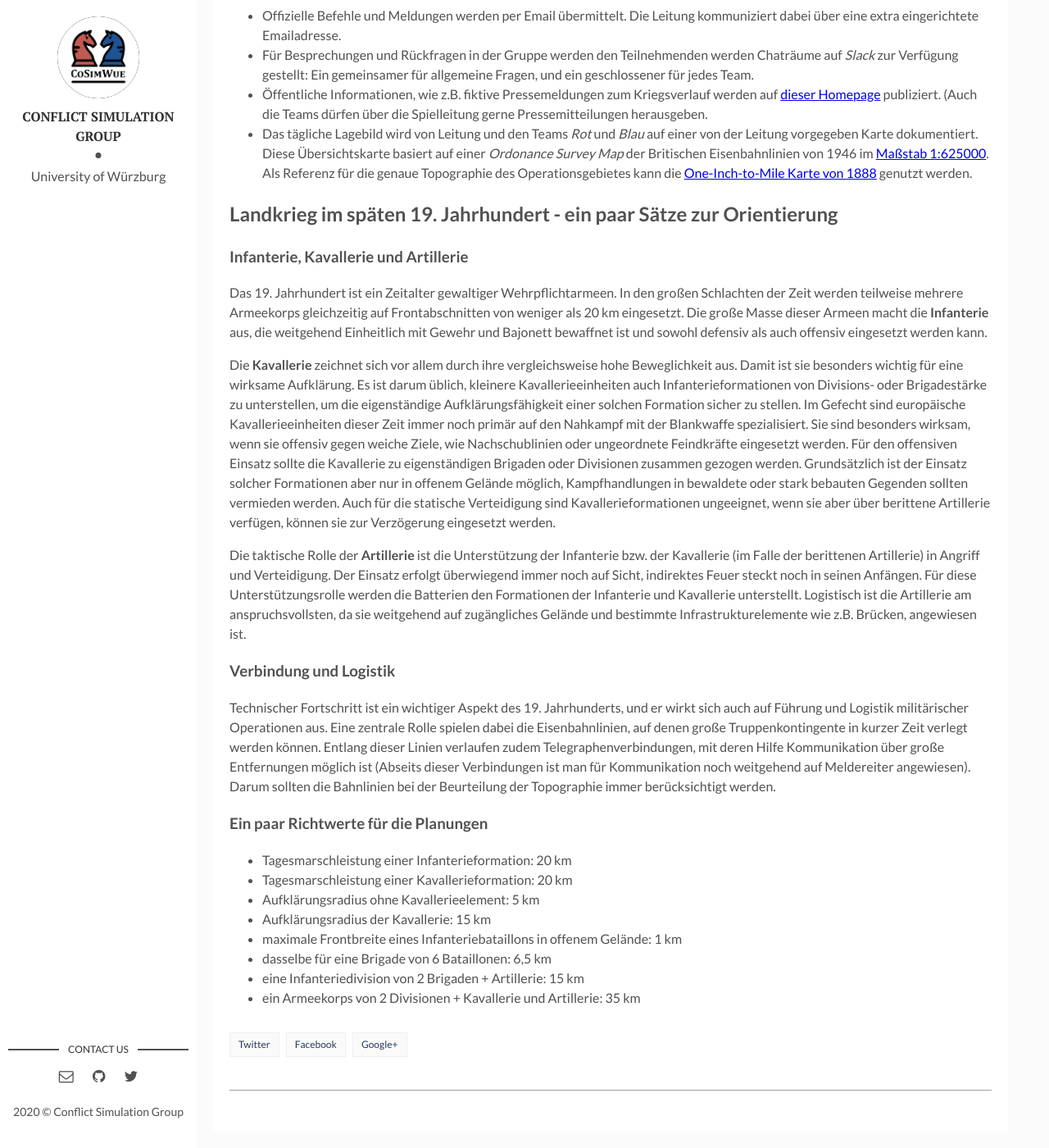
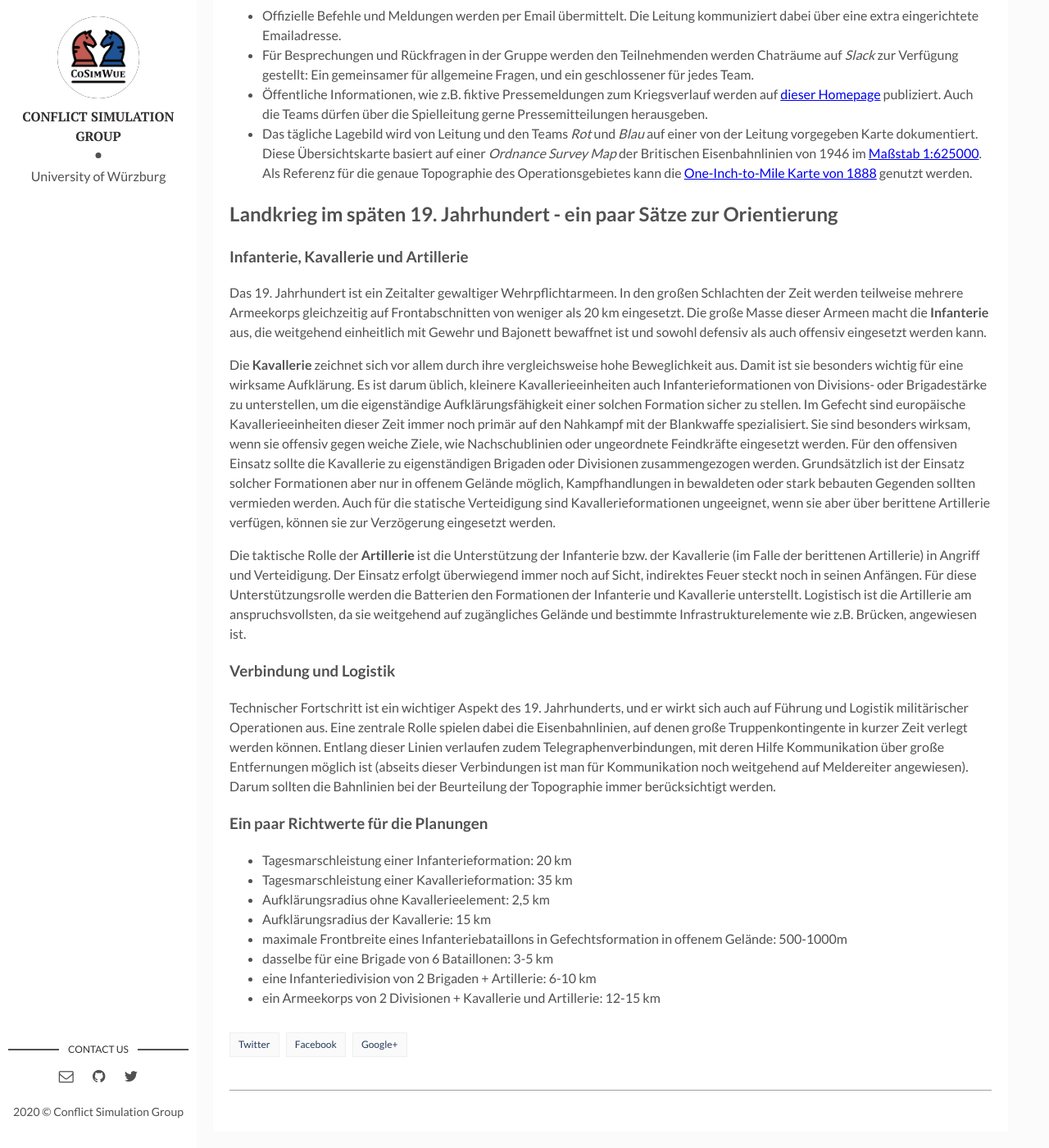
Before and after one commit to cosimwue/TDTL2020, a Jekyll site: the page built from _posts/2020-03-25-intro.markdown, in a window 1280 px wide and 1400 px high, scrolled down 1270 px. Shown: the whole window at 82% size. Built offline with Jekyll 4.4.1, drawn with Linux system fonts in a browser that asks for light colours; some of the changed text lies outside the part shown.

Commit message:
first official content

```diff
--- a/_posts/2020-03-25-intro.markdown
+++ b/_posts/2020-03-25-intro.markdown
@@ -20,34 +20,34 @@ Den Hintergrund von *Twelve Days to London* bilden die sog. *Invasion Scares* im
 - Befehle der Teams *Blau* und *Rot* müssen täglich bis 23:59 (Bravo-Zeit) bei der Übungsleitung eingegangen sein.
 - Zusätzlich erstellt jedes Team täglich ein aktuelles Lagebild in einer vom Leitungsteam vorgegeben Vorlage. Auch das aktuelle Lagebild ist täglich der Leitung zu übermitteln.
 - Die Teams erhalten am Folgetag bis 18:00 die Rückmeldungen der ihnen unterstellten Verbände.
-- Jedes Team verschickt seine täglichen Befehle zusammengefasst in **nur einer** Email an die Funktionsadresse der Simulationsleitung, mit dem Betreff "Befehle Rot" bzw. "Befehle Blau".d
+- Jedes Team verschickt seine täglichen Befehle zusammengefasst in **nur einer** Email an die Funktionsadresse der Simulationsleitung, mit dem Betreff "Befehle Rot" bzw. "Befehle Blau".
 - In dieser Befehlsemail sind die Befehle/Nachrichten für die einzelnen Adressaten separat aufgeführt. Diese Nachrichten müssen sichtbar in Absätzen voneinander getrennt sein. Jeder neue Befehl beginnt mit der Bezeichnung des **Empfängers und seiner vermuteten Position**. Für getrennt marschierende Verbände müssen separate Befehle erstellt werden (auch wenn sie wortgleich sind).
 
 ## Hilfsmittel
 - Offizielle Befehle und Meldungen werden per Email übermittelt. Die Leitung kommuniziert dabei über eine extra eingerichtete Emailadresse.
 - Für Besprechungen und Rückfragen in der Gruppe werden den Teilnehmenden werden Chaträume auf *Slack* zur Verfügung gestellt: Ein gemeinsamer für allgemeine Fragen, und ein geschlossener für jedes Team.
-- Öffentliche Informationen, wie z.B. fiktive Pressemeldungen zum Kriegsverlauf werden auf [dieser Homepage](cosimwue.github.io/TDTL2020) publiziert. (Auch die Teams dürfen über die Spielleitung gerne Pressemitteilungen herausgeben.
-- Das tägliche Lagebild wird von Leitung und den Teams *Rot* und *Blau* auf einer von der Leitung vorgegeben Karte dokumentiert. Diese Übersichtskarte basiert auf einer *Ordonance Survey Map* der Britischen Eisenbahnlinien von 1946 im [Maßstab 1:625000](https://maps.nls.uk/geo/explore/#zoom=8&lat=52.14247&lon=-0.36670&layers=10rail&b=1). Als Referenz für die genaue Topographie des Operationsgebietes kann die [One-Inch-to-Mile Karte von 1888](https://maps.nls.uk/geo/explore/#zoom=11&lat=51.24020&lon=0.85676&layers=161&b=1) genutzt werden.
+- Öffentliche Informationen, wie z.B. fiktive Pressemeldungen zum Kriegsverlauf werden auf [dieser Homepage](cosimwue.github.io/TDTL2020) publiziert. Auch die Teams dürfen über die Spielleitung gerne Pressemitteilungen herausgeben.
+- Das tägliche Lagebild wird von Leitung und den Teams *Rot* und *Blau* auf einer von der Leitung vorgegeben Karte dokumentiert. Diese Übersichtskarte basiert auf einer *Ordnance Survey Map* der Britischen Eisenbahnlinien von 1946 im [Maßstab 1:625000](https://maps.nls.uk/geo/explore/#zoom=8&lat=52.14247&lon=-0.36670&layers=10rail&b=1). Als Referenz für die genaue Topographie des Operationsgebietes kann die [One-Inch-to-Mile Karte von 1888](https://maps.nls.uk/geo/explore/#zoom=11&lat=51.24020&lon=0.85676&layers=161&b=1) genutzt werden.
 
 
 ## Landkrieg im späten 19. Jahrhundert - ein paar Sätze zur Orientierung
 
 ### Infanterie, Kavallerie und Artillerie
-Das 19. Jahrhundert ist ein Zeitalter gewaltiger Wehrpflichtarmeen. In den großen Schlachten der Zeit werden teilweise mehrere Armeekorps gleichzeitig auf Frontabschnitten von weniger als 20 km eingesetzt. Die große Masse dieser Armeen macht die **Infanterie** aus, die weitgehend Einheitlich mit Gewehr und Bajonett bewaffnet ist und sowohl defensiv als auch offensiv eingesetzt werden kann.
+Das 19. Jahrhundert ist ein Zeitalter gewaltiger Wehrpflichtarmeen. In den großen Schlachten der Zeit werden teilweise mehrere Armeekorps gleichzeitig auf Frontabschnitten von weniger als 20 km eingesetzt. Die große Masse dieser Armeen macht die **Infanterie** aus, die weitgehend einheitlich mit Gewehr und Bajonett bewaffnet ist und sowohl defensiv als auch offensiv eingesetzt werden kann.
 
-Die **Kavallerie** zeichnet sich vor allem durch ihre vergleichsweise hohe Beweglichkeit aus. Damit ist sie besonders wichtig für eine wirksame Aufklärung. Es ist darum üblich, kleinere Kavallerieeinheiten auch Infanterieformationen von Divisions- oder Brigadestärke zu unterstellen, um die eigenständige Aufklärungsfähigkeit einer solchen Formation sicher zu stellen. Im Gefecht sind europäische Kavallerieeinheiten dieser Zeit immer noch primär auf den Nahkampf mit der Blankwaffe spezialisiert. Sie sind besonders wirksam, wenn sie offensiv gegen weiche Ziele, wie Nachschublinien oder ungeordnete Feindkräfte eingesetzt werden. Für den offensiven Einsatz sollte die Kavallerie zu eigenständigen Brigaden oder Divisionen zusammen gezogen werden. Grundsätzlich ist der Einsatz solcher Formationen aber nur in offenem Gelände möglich, Kampfhandlungen in bewaldete oder stark bebauten Gegenden sollten vermieden werden. Auch für die statische Verteidigung sind Kavallerieformationen ungeeignet, wenn sie aber über berittene Artillerie verfügen, können sie zur Verzögerung eingesetzt werden.
+Die **Kavallerie** zeichnet sich vor allem durch ihre vergleichsweise hohe Beweglichkeit aus. Damit ist sie besonders wichtig für eine wirksame Aufklärung. Es ist darum üblich, kleinere Kavallerieeinheiten auch Infanterieformationen von Divisions- oder Brigadestärke zu unterstellen, um die eigenständige Aufklärungsfähigkeit einer solchen Formation sicher zu stellen. Im Gefecht sind europäische Kavallerieeinheiten dieser Zeit immer noch primär auf den Nahkampf mit der Blankwaffe spezialisiert. Sie sind besonders wirksam, wenn sie offensiv gegen weiche Ziele, wie Nachschublinien oder ungeordnete Feindkräfte eingesetzt werden. Für den offensiven Einsatz sollte die Kavallerie zu eigenständigen Brigaden oder Divisionen zusammengezogen werden. Grundsätzlich ist der Einsatz solcher Formationen aber nur in offenem Gelände möglich, Kampfhandlungen in bewaldeten oder stark bebauten Gegenden sollten vermieden werden. Auch für die statische Verteidigung sind Kavallerieformationen ungeeignet, wenn sie aber über berittene Artillerie verfügen, können sie zur Verzögerung eingesetzt werden.
 
 Die taktische Rolle der **Artillerie** ist die Unterstützung der Infanterie bzw. der Kavallerie (im Falle der berittenen Artillerie) in Angriff und Verteidigung. Der Einsatz erfolgt überwiegend immer noch auf Sicht, indirektes Feuer steckt noch in seinen Anfängen. Für diese Unterstützungsrolle werden die Batterien den Formationen der Infanterie und Kavallerie unterstellt. Logistisch ist die Artillerie am anspruchsvollsten, da sie weitgehend auf zugängliches Gelände und bestimmte Infrastrukturelemente wie z.B. Brücken, angewiesen ist.
 
 ### Verbindung und Logistik
-Technischer Fortschritt ist ein wichtiger Aspekt des 19. Jahrhunderts, und er wirkt sich auch auf Führung und Logistik militärischer Operationen aus. Eine zentrale Rolle spielen dabei die Eisenbahnlinien, auf denen große Truppenkontingente in kurzer Zeit verlegt werden können. Entlang dieser Linien verlaufen zudem Telegraphenverbindungen, mit deren Hilfe Kommunikation über große Entfernungen möglich ist (Abseits dieser Verbindungen ist man für Kommunikation noch weitgehend auf Meldereiter angewiesen). Darum sollten die Bahnlinien bei der Beurteilung der Topographie immer berücksichtigt werden.
+Technischer Fortschritt ist ein wichtiger Aspekt des 19. Jahrhunderts, und er wirkt sich auch auf Führung und Logistik militärischer Operationen aus. Eine zentrale Rolle spielen dabei die Eisenbahnlinien, auf denen große Truppenkontingente in kurzer Zeit verlegt werden können. Entlang dieser Linien verlaufen zudem Telegraphenverbindungen, mit deren Hilfe Kommunikation über große Entfernungen möglich ist (abseits dieser Verbindungen ist man für Kommunikation noch weitgehend auf Meldereiter angewiesen). Darum sollten die Bahnlinien bei der Beurteilung der Topographie immer berücksichtigt werden.
 
 ### Ein paar Richtwerte für die Planungen
 - Tagesmarschleistung einer Infanterieformation: 20 km
-- Tagesmarschleistung einer Kavallerieformation: 20 km
-- Aufklärungsradius ohne Kavallerieelement: 5 km
+- Tagesmarschleistung einer Kavallerieformation: 35 km
+- Aufklärungsradius ohne Kavallerieelement: 2,5 km
 - Aufklärungsradius der Kavallerie: 15 km
-- maximale Frontbreite eines Infanteriebataillons in offenem Gelände: 1 km
-- dasselbe für eine Brigade von 6 Bataillonen: 6,5 km
-- eine Infanteriedivision von 2 Brigaden + Artillerie: 15 km
-- ein Armeekorps von 2 Divisionen + Kavallerie und Artillerie: 35 km
+- maximale Frontbreite eines Infanteriebataillons in Gefechtsformation in offenem Gelände: 500-1000m
+- dasselbe für eine Brigade von 6 Bataillonen: 3-5 km
+- eine Infanteriedivision von 2 Brigaden + Artillerie: 6-10 km
+- ein Armeekorps von 2 Divisionen + Kavallerie und Artillerie: 12-15 km
```
Also changed, not shown: other parts of _posts/2020-03-25-intro.markdown (+2 -2 lines), _posts/1883-03-30-Invasion.markdown (added, +14 -0 lines), _posts/1888-03-30-Invasion.markdown (deleted, +0 -12 lines).
